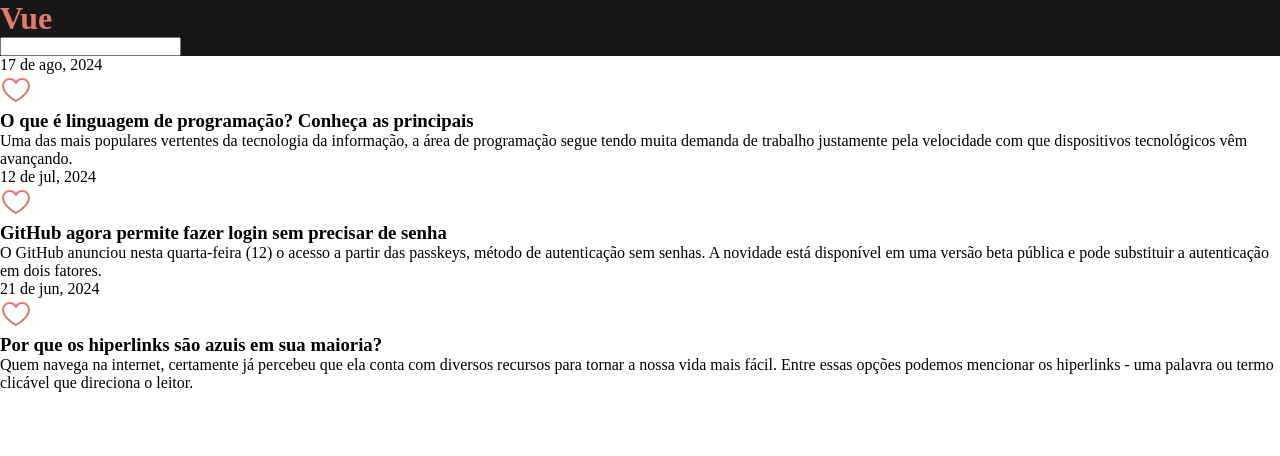
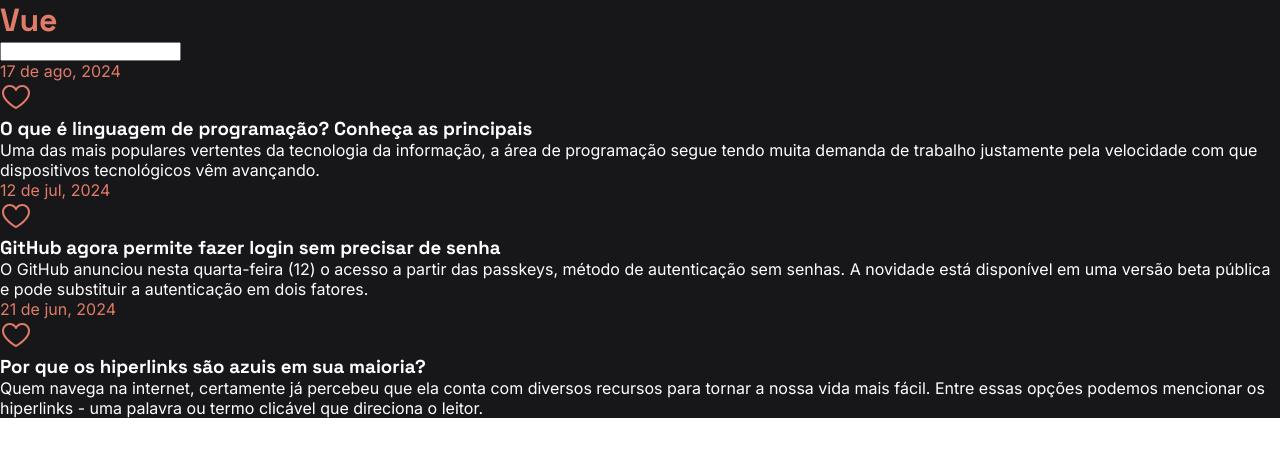
Before and after one commit to FreitasGabs/indroducaoVue, a Vue app: page / in a window 1280 px wide. Shown: the top 456 px of the page. Built offline with nearby package versions, Linux system fonts and the light colour scheme.

Commit message:
:lipstick: Estilizando texto e cores do site inteiro

```diff
--- a/src/App.vue
+++ b/src/App.vue
@@ -34,7 +34,7 @@ function like(index) {
 
       <!-- para renderizar um dado da lógica, se for em uma tag - <tag>{{  }}</tag>; -->
       <!-- para renderizar em atributos, vamos usar o v-bind - : (atalho pro v-bind é dois pontos) -->
-      <img :src="imagens[0].src" alt="" @click="like(0)">
+      <img :src="imagens[0].src" alt="Coração para dar 'curtida' na publicação" @click="like(0)">
     </div>
 
     <h3>O que é linguagem de programação? Conheça as principais</h3>
@@ -44,7 +44,7 @@ function like(index) {
   <section>
     <div>
       <p>12 de jul, 2024</p>
-      <img :src="imagens[1].src" alt="" @click="like(1)">
+      <img :src="imagens[1].src" alt="Coração para dar 'curtida' na publicação" @click="like(1)">
     </div>
 
     <h3>GitHub agora permite fazer login sem precisar de senha</h3>
@@ -54,7 +54,7 @@ function like(index) {
   <section>
     <div>
       <p>21 de jun, 2024</p>
-      <img :src="imagens[2].src" alt="" @click="like(2)">
+      <img :src="imagens[2].src" alt="Coração para dar 'curtida' na publicação" @click="like(2)">
     </div>
 
     <h3>Por que os hiperlinks são azuis em sua maioria?</h3>
@@ -67,8 +67,35 @@ function like(index) {
 <!-- avisar que não é css, é scss -->
 <style scoped lang="scss">
 /* todo o estilo */
+
+$cor-bg-destaque: #17171A;
+$cor-bg: black;
+$cor-texto-destaque: #E07B67;
+$cor-texto: white;
+$font-titulos: "Space Grotesk";
+$font-texto: "Inter";
+
 header{
-  background-color: #17171A;
-  color: #E07B67;
+  background-color: $cor-bg-destaque;
+  color: $cor-texto-destaque;
+  font-family: $font-titulos;
+}
+
+main {
+  background-color: $cor-bg;
+  font-family: $font-texto;
+  color: $cor-texto;
+}
+
+section {
+  background-color: $cor-bg-destaque;
+
+    h3{
+      font-family: $font-titulos;
+    }
+
+    div {
+      color: $cor-texto-destaque
+    }
 }
 </style>
```
